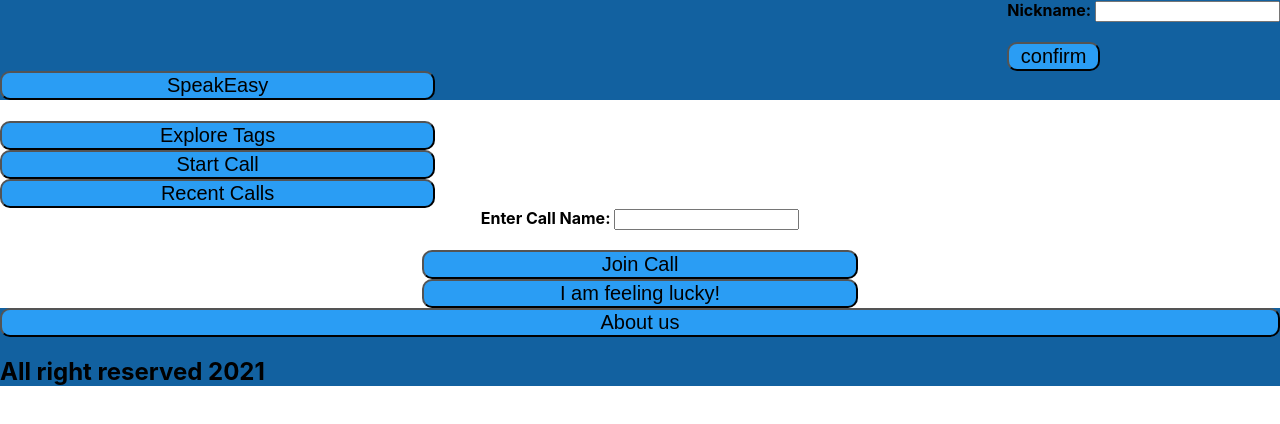
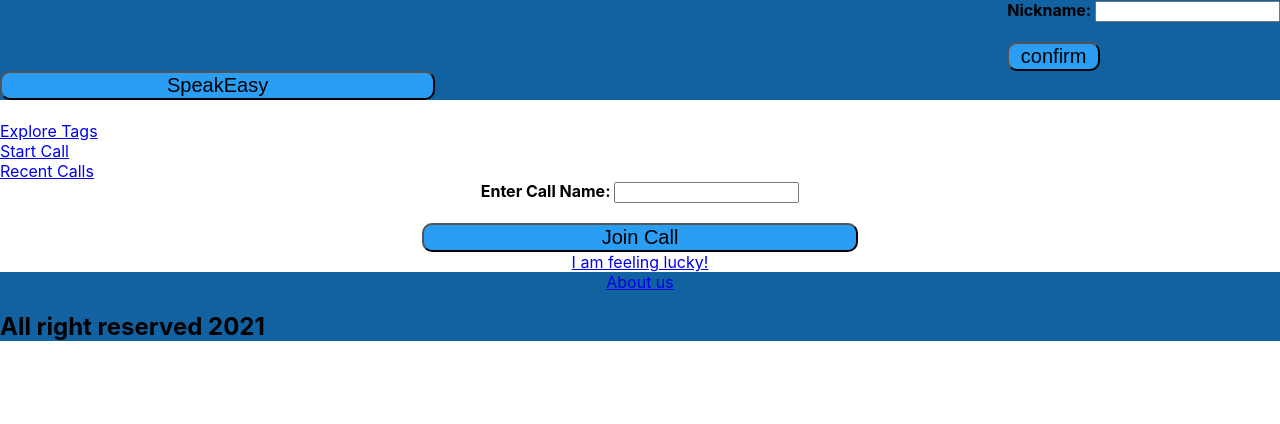
Before and after one commit to agile-dev-assignments/project-setup-team-baliton-portal-speakeasy, a React (Create React App) app in the folder front-end/: page / in a window 1280 px wide. Shown: the top 424 px of the page. Built offline with nearby package versions, Linux system fonts and the light colour scheme.

Commit message:
fixed the links

```diff
--- a/front-end/src/App.js
+++ b/front-end/src/App.js
@@ -1,6 +1,6 @@
 import './App.css';
 import MainPage from './MainPage.js';
-import { BrowserRouter as Router, Switch, Route } from 'react-router-dom'
+import { BrowserRouter as Router, Switch, Route, Link } from 'react-router-dom'
 
 
 
@@ -24,7 +24,7 @@ function App() {
         </Route>
         <Route path="/recent">
           <Toplog />
-          <MainPage />
+          NOT IMPLEMENTED YET
           <Bottom />
         </Route>
         <Route path="/createcall">
@@ -62,11 +62,11 @@ export const Toplog = (props) => {
   );
 }
 
-function Link(prop) {
+function Linker(prop) {
   return (
     <div align = {prop.ali}>
-      <button variant = {prop.var} href = {prop.action} className = "buttons" id = {prop.id}>  {prop.name}
-      </button>
+      <Link variant = {prop.var} to = {prop.action} className = "buttons" id = {prop.id}>  {prop.name}
+      </Link>
     </div>
   );
 }
@@ -86,11 +86,11 @@ function Textbox(prop) {
 function Bottom() {
   return (
     <div id = "bottom">
-      <Link ali = "center" var = "primary" action = "/about" name = "About us" id = 'au'> </Link>
+      <Linker ali = "center" var = "primary" action = "/about" name = "About us" id = 'au'> </Linker>
       <h2> All right reserved 2021 </h2>
     </div>
   );
 }
 
 export default App;
-export {Link , Textbox};
+export {Linker , Textbox};
--- a/front-end/src/MainPage.js
+++ b/front-end/src/MainPage.js
@@ -1,5 +1,5 @@
 import './App.css';
-import {Link, Textbox} from './App.js';
+import {Linker, Textbox} from './App.js';
 import { BrowserRouter as Router, Switch, Route } from 'react-router-dom'
 
 
@@ -7,11 +7,11 @@ const MainPage = (prop) => {                 //need  user name
   return (
     <div>
       <h1 align = "left"> {prop.name} </h1>
-      <Link ali = "left" var = "primary" action = "/tagPage" name = "Explore Tags"> </Link>
-      <Link ali = "left" var = "primary" action = "/createCallPage" name = "Start Call"> </Link>
-      <Link ali = "left" var = "primary" action = "/recentCalls" name = "Recent Calls"> </Link>
+      <Linker ali = "left" var = "primary" action = "/tag" name = "Explore Tags"> </Linker>
+      <Linker ali = "left" var = "primary" action = "/createcall" name = "Start Call"> </Linker>
+      <Linker ali = "left" var = "primary" action = "/recent" name = "Recent Calls"> </Linker>
       <Textbox ali = "center" mess = "Enter Call Name: " tag = "tag" name = "Join Call"> </Textbox>
-      <Link ali = "center" var = "primary" action = "/chatRoom" name = "I am feeling lucky!"> </Link>
+      <Linker ali = "center" var = "primary" action = "/chatroom" name = "I am feeling lucky!"> </Linker>
     </div>
   );
 }
```
